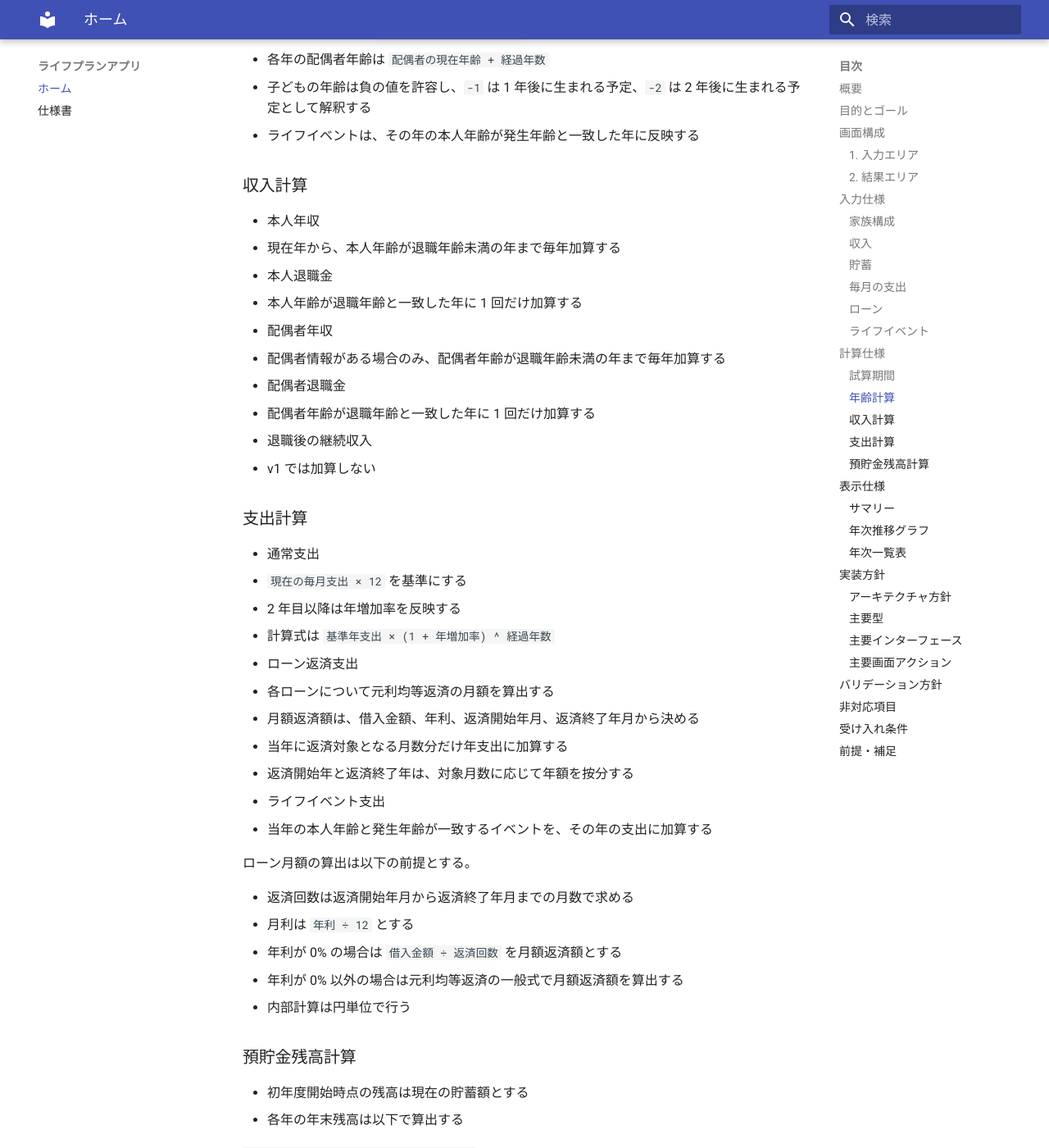
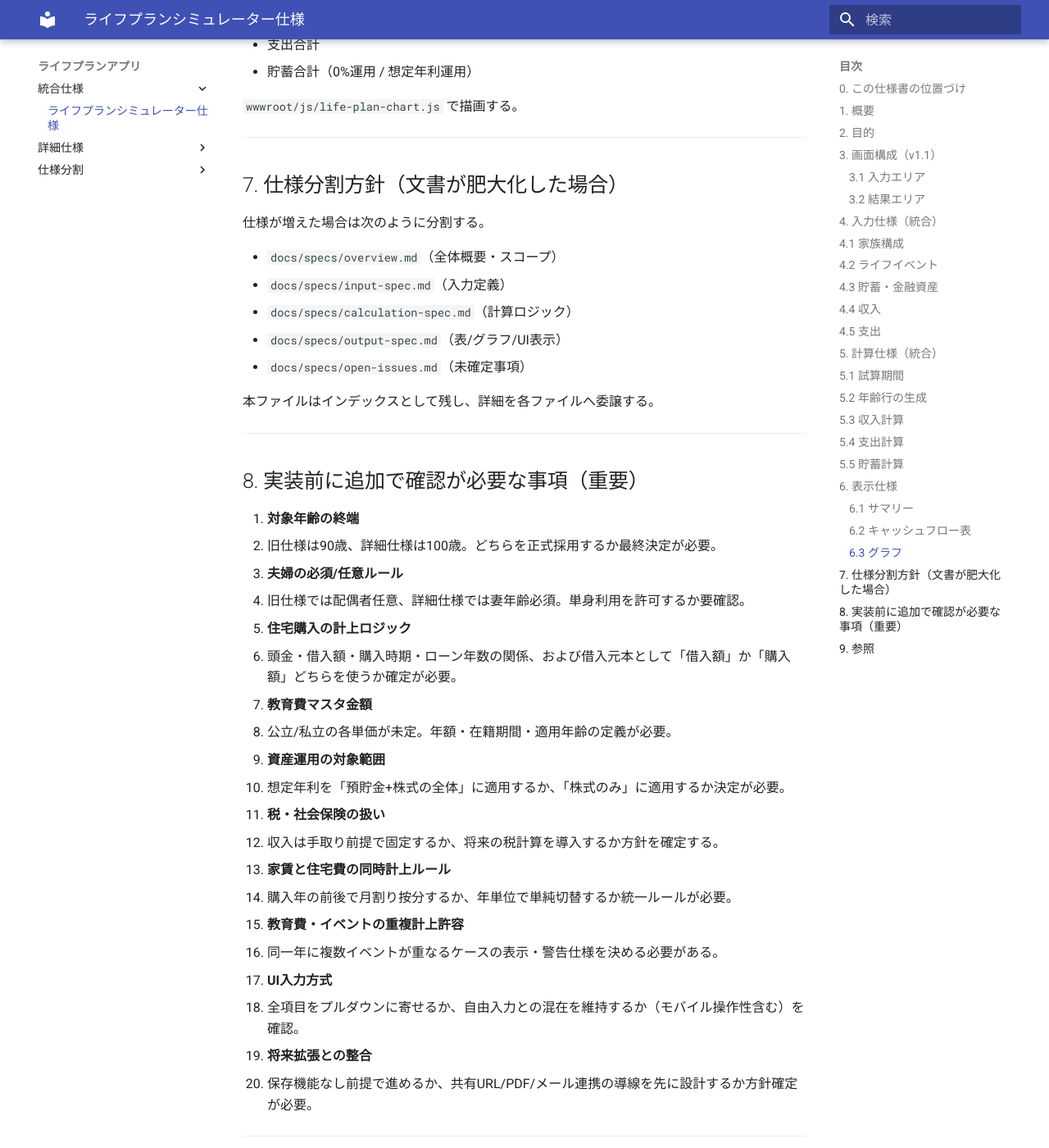
Before and after one commit to Kinagaki-525/LifePlan, an MkDocs documentation site: the page built from docs/life-plan-simulator-spec.md, in a window 1280 px wide and 1400 px high, scrolled down 5096 px. Shown: the whole window at 82% size. Built offline with MkDocs 1.6.1 and Material for MkDocs 9.7.7, drawn with Linux system fonts in a browser that asks for light colours; some of the changed text lies outside the part shown.

Commit message:
docs: expose all spec markdown files in mkdocs nav

```diff
--- a/docs/life-plan-simulator-spec.md
+++ b/docs/life-plan-simulator-spec.md
@@ -1,361 +1,235 @@
-# ライフプランシミュレーター仕様書
+# ライフプランシミュレーター仕様書（統合版）
 
-## 概要
+## 0. この仕様書の位置づけ
 
-本ドキュメントは、`rennsyu` の ASP.NET Core MVC アプリに追加するライフプランシミュレーターの実装前提を整理した仕様書である。
-入力フォームで家族構成、収入、貯蓄、毎月の支出、ローン、ライフイベントを入力し、年ごとの収入・支出・預貯金残高をグラフと表で確認できる Web アプリを対象とする。
+本書は、以下 2 つの文書を統合した「実装の基準仕様（v1.1）」です。
 
-本仕様は v1 を対象とし、永続化や高度な資産運用計算は含めない。
+- 先行作成した `life-plan-simulator-spec.md`（基本方針）
+- 後続作成した `web-app-spec.md`（詳細入力・計算項目）
 
-## 目的とゴール
+以降の実装では、**本書を正**とし、未確定項目は「要確認事項」に従って確定します。
 
-- ユーザーが現在の家計条件と将来の大きな支出を入力できること
-- 現在年から本人 90 歳までの年次推移を確認できること
-- 年ごとの収入、支出、預貯金残高を一覧とグラフで把握できること
-- ASP.NET Core MVC の既存構成を崩さず、責務分離を意識した実装にすること
-- 次の実装フェーズで迷わないよう、入力項目、計算ルール、表示仕様を明確にすること
+---
 
-## 画面構成
+## 1. 概要
 
-画面は `Home/Index` の 1 画面完結とする。入力エリアと結果エリアを同一画面に配置する。
+`rennsyu` の ASP.NET Core MVC アプリに、家計の将来推移を可視化するライフプランシミュレーター機能を追加する。
 
-### 1. 入力エリア
+- 対象：単一画面（`Home/Index`）での入力・試算・表示
+- 単位：入力は万円、内部計算は円
+- 出力：年次キャッシュフロー表、貯蓄推移グラフ、サマリー
+- 期間：現在年から本人（夫）100歳までを基本（※旧仕様90歳から拡張）
 
-以下のセクションを上から順に表示する。
+> 補足：`web-app-spec.md` の詳細表が夫基準・100歳前提で構成されているため、本統合版では 100 歳を採用する。
+
+---
+
+## 2. 目的
+
+- 家族構成、収入、支出、ライフイベント、資産条件を入力可能にする
+- 年次の収入・支出・残高を一覧で確認できるようにする
+- 0%運用と想定年利運用の2系統で資産推移を比較可能にする
+- 今後の拡張（保存、PDF、共有、課金）を阻害しない責務分離構成にする
+
+---
+
+## 3. 画面構成（v1.1）
+
+### 3.1 入力エリア
+
+上から次の順で表示する。
 
 1. 家族構成
-2. 収入
+2. ライフイベント
 3. 貯蓄
-4. 毎月の支出
-5. ローン
-6. ライフイベント
-7. シミュレーション実行ボタン
+4. 収入
+5. 支出
+6. シミュレーション実行ボタン
 
-### 2. 結果エリア
-
-シミュレーション実行後に以下を表示する。
+### 3.2 結果エリア
 
 1. サマリー
-2. 年次推移グラフ
-3. 年次一覧表
+2. 年次キャッシュフロー表
+3. 貯蓄推移グラフ
 
-初期表示時は結果エリアを空、またはプレースホルダー表示とする。
+初期表示時はプレースホルダー表示とする。
 
-## 入力仕様
+---
 
-金額入力の単位は原則「万円」とする。
-内部計算では円に換算して扱う。
+## 4. 入力仕様（統合）
 
-### 家族構成
+## 4.1 家族構成
 
-- 本人年齢
-  - 必須
-  - 整数
-  - 0 以上 90 以下を想定
-- 配偶者年齢
-  - 任意
-  - 未入力時は配偶者なしとして扱う
-  - 入力時は整数
-- 子ども
-  - 可変件数
-  - 0 件以上
-  - 各行に子どもの現在年齢を入力する
-  - 負の値を許容し、将来生まれる予定の子どもも入力可能とする
-  - 入力時は整数
-  - 子ども専用の自動学費計算は行わない
+- 夫年齢：必須、16〜100整数
+- 妻年齢：必須、16〜100整数
+- 子ども1〜4年齢：任意、-20〜30整数、`-（なし）` 可
+  - 負数は将来出生予定として扱う（例：-3 は3年後出生）
 
-### 収入
+## 4.2 ライフイベント
 
-本人・配偶者それぞれについて以下を持つ。
+主要イベント（入力可能項目）
 
-- 現在年収
-  - 任意
-  - 未入力時は 0 として扱う
-  - 単位は万円
-- 退職年齢
-  - 任意
-  - 未入力時は退職金なし、将来収入なしとして扱う
-  - 整数
+- 結婚：費用、実施年齢（夫年齢基準）
+- 住宅購入：頭金、借入額、購入時期、ローン年数、想定金利
+- 自動車：購入額、初回購入年齢、買い替え間隔
+- 教育費（第1〜4子）：保育園〜大学院の区分選択（公立/私立等）
+- 旅行・その他：年間費用、開始年齢、終了年齢
+
+## 4.3 貯蓄・金融資産
+
+- 現在の預貯金残高
+- 現在の株式評価額
+- 想定運用年利（0〜20%）
+
+## 4.4 収入
+
+夫・妻それぞれ
+
+- 職業
+- 年収（手取り）
+- 年収変化（年2%増、年1%増、変化なし 等）
+- 就労期間（開始/終了年齢）
 - 退職金
-  - 任意
-  - 未入力時は 0 として扱う
-  - 単位は万円
+- 年金（年額）
+- 年金受取開始年齢
 
-補足:
+## 4.5 支出
 
-- 本人の収入条件は入力前提とする
-- 配偶者の収入条件は任意とする
-- 年金、昇給率、副収入、賞与の詳細入力は v1 では扱わない
+- 毎月の基本生活費
+- 想定インフレ率（0〜5%）
+- 毎月の家賃
+- その他支出（年間）
 
-### 貯蓄
+---
 
-- 現在の貯蓄額
-  - 必須
-  - 単位は万円
-  - シミュレーション開始時点の初期残高として使う
+## 5. 計算仕様（統合）
 
-### 毎月の支出
+## 5.1 試算期間
 
-- 現在の毎月支出
-  - 必須
-  - 単位は万円
-- 年増加率
-  - 必須
-  - 単位は %
-  - 毎年の通常支出に対して乗算で反映する
+- 開始：実行時の現在年
+- 終了：夫100歳年
+- 単位：年次（内部で月次按分を利用）
 
-補足:
+## 5.2 年齢行の生成
 
-- 毎月支出には生活費、住居費、保険料などの固定費・変動費をまとめて含める
-- ローン返済はこの項目に含めず、ローン入力で別管理する
-- 住宅購入や自動車購入の頭金など、大きな一時支出はライフイベントで扱う
+- 夫・妻：初年度入力値を基準に毎年+1
+- 子ども：初年度入力値を基準に毎年+1
+  - 初年度が空なら当該子ども行は非表示
+  - 負数年齢は表表示時に非表示（内部判定には使用可）
 
-### ローン
+## 5.3 収入計算
 
-可変件数の行追加式とする。各行は以下の項目を持つ。
+- 給与：就労開始〜終了年齢に反映
+- 給与増減：設定した年率で毎年遷移
+- 退職金：就労終了年齢年に単発計上
+- 年金：受給開始年齢以降に毎年計上
+- 収入合計：夫/妻の給与・退職金・年金の合算
 
-- 名称
-  - 任意
-  - 例: 住宅ローン、マイカーローン、教育ローン
-- 借入金額
-  - 必須
-  - 単位は万円
-- 年利
-  - 必須
-  - 単位は %
-- 返済開始年月
-  - 必須
-  - 年月入力
-- 返済終了年月
-  - 必須
-  - 年月入力
+## 5.4 支出計算
 
-補足:
+- 基本生活費：`月額 × 12`、インフレ率を年次適用
+- 家賃：住宅購入時期まで計上（購入後は0）
+- その他支出：年間固定額を計上
+- 結婚：指定年齢に単発計上
+- 住宅：
+  - 購入前年に頭金
+  - 借入分は PMT 相当計算により期間按分で計上
+- 自動車：初回購入年齢から買い替え間隔で単発計上
+- 教育費：学校区分マスタに応じて対象年齢で計上
+- 旅行・その他：開始〜終了年齢で毎年計上
+- 支出合計：上記項目の合算
 
-- ローンは継続的な支出として扱う
-- 各ローンは返済開始年月から返済終了年月まで、毎月一定額を支払う前提とする
-- 月々の返済額は元利均等返済で算出する
-- 繰上返済、ボーナス払い、変動金利、返済額変更は v1 では扱わない
+## 5.5 貯蓄計算
 
-### ライフイベント
+初年度：
 
-可変件数の行追加式とする。各行は以下の項目を持つ。
+- 開始金融資産 = 預貯金 + 株式評価額
 
-- 名称
-  - 任意
-  - 例: 車購入、住宅頭金、大学入学
-- 発生年齢
-  - 必須
-  - 本人年齢を基準にした年齢
-  - 整数
-- 金額
-  - 必須
-  - 単位は万円
+年次推移：
 
-補足:
+- 収支差額 = 収入合計 - 支出合計
+- 貯蓄合計（0%運用）
+- 貯蓄合計（想定年利運用）
 
-- ライフイベントは単発の支出として扱う
-- 学費はライフイベントとして入力する
-- 子どもの大学入学なども自動計算せず、必要なタイミングと金額を手動入力する
-- ライフイベントは複数件追加できる
+---
 
-## 計算仕様
+## 6. 表示仕様
 
-### 試算期間
+### 6.1 サマリー
 
-- 開始年はシミュレーション実行時の現在年とする
-- 終了年は本人が 90 歳になる年とする
-- 年単位でシミュレーションする
+- 試算開始年/終了年
+- 最終年の貯蓄残高（0%/年利運用）
+- 最低残高年と金額
+- 大型支出（住宅・教育・車など）ピーク年
 
-### 年齢計算
+### 6.2 キャッシュフロー表
 
-- 各年の本人年齢は `本人の現在年齢 + 経過年数`
-- 各年の配偶者年齢は `配偶者の現在年齢 + 経過年数`
-- 子どもの年齢は負の値を許容し、`-1` は 1 年後に生まれる予定、`-2` は 2 年後に生まれる予定として解釈する
-- ライフイベントは、その年の本人年齢が発生年齢と一致した年に反映する
+主な表示行：
 
-### 収入計算
+- 家族年齢（夫・妻・子ども）
+- 収入系（給与・退職金・年金・合計）
+- 支出系（生活費、家賃、イベント群、合計）
+- 貯蓄系（開始資産、収支差額、残高推移）
 
-- 本人年収
-  - 現在年から、本人年齢が退職年齢未満の年まで毎年加算する
-- 本人退職金
-  - 本人年齢が退職年齢と一致した年に 1 回だけ加算する
-- 配偶者年収
-  - 配偶者情報がある場合のみ、配偶者年齢が退職年齢未満の年まで毎年加算する
-- 配偶者退職金
-  - 配偶者年齢が退職年齢と一致した年に 1 回だけ加算する
-- 退職後の継続収入
-  - v1 では加算しない
+### 6.3 グラフ
 
-### 支出計算
+- 収入合計
+- 支出合計
+- 貯蓄合計（0%運用 / 想定年利運用）
 
-- 通常支出
-  - `現在の毎月支出 × 12` を基準にする
-  - 2 年目以降は年増加率を反映する
-  - 計算式は `基準年支出 × (1 + 年増加率) ^ 経過年数`
-- ローン返済支出
-  - 各ローンについて元利均等返済の月額を算出する
-  - 月額返済額は、借入金額、年利、返済開始年月、返済終了年月から決める
-  - 当年に返済対象となる月数分だけ年支出に加算する
-  - 返済開始年と返済終了年は、対象月数に応じて年額を按分する
-- ライフイベント支出
-  - 当年の本人年齢と発生年齢が一致するイベントを、その年の支出に加算する
+`wwwroot/js/life-plan-chart.js` で描画する。
 
-ローン月額の算出は以下の前提とする。
+---
 
-- 返済回数は返済開始年月から返済終了年月までの月数で求める
-- 月利は `年利 ÷ 12` とする
-- 年利が 0% の場合は `借入金額 ÷ 返済回数` を月額返済額とする
-- 年利が 0% 以外の場合は元利均等返済の一般式で月額返済額を算出する
-- 内部計算は円単位で行う
+## 7. 仕様分割方針（文書が肥大化した場合）
 
-### 預貯金残高計算
+仕様が増えた場合は次のように分割する。
 
-- 初年度開始時点の残高は現在の貯蓄額とする
-- 各年の年末残高は以下で算出する
+- `docs/specs/overview.md`（全体概要・スコープ）
+- `docs/specs/input-spec.md`（入力定義）
+- `docs/specs/calculation-spec.md`（計算ロジック）
+- `docs/specs/output-spec.md`（表/グラフ/UI表示）
+- `docs/specs/open-issues.md`（未確定事項）
 
-`年末残高 = 前年末残高 + 年収入 - 年支出`
+本ファイルはインデックスとして残し、詳細を各ファイルへ委譲する。
 
-補足:
+---
 
-- 投資利回り、税引き、インフレ調整後資産、借入残高などは v1 では扱わない
+## 8. 実装前に追加で確認が必要な事項（重要）
 
-## 表示仕様
+1. **対象年齢の終端**
+   - 旧仕様は90歳、詳細仕様は100歳。どちらを正式採用するか最終決定が必要。
 
-### サマリー
+2. **夫婦の必須/任意ルール**
+   - 旧仕様では配偶者任意、詳細仕様では妻年齢必須。単身利用を許可するか要確認。
 
-少なくとも以下を表示対象とする。
+3. **住宅購入の計上ロジック**
+   - 頭金・借入額・購入時期・ローン年数の関係、および借入元本として「借入額」か「購入額」どちらを使うか確定が必要。
 
-- シミュレーション開始年
-- シミュレーション終了年
-- 最終年の預貯金残高
-- 預貯金残高が最も少ない年とその金額
-- ローン返済が終了する最終年
+4. **教育費マスタ金額**
+   - 公立/私立の各単価が未定。年額・在籍期間・適用年齢の定義が必要。
 
-### 年次推移グラフ
+5. **資産運用の対象範囲**
+   - 想定年利を「預貯金+株式の全体」に適用するか、「株式のみ」に適用するか決定が必要。
 
-以下の 3 系列を同じグラフ内に表示する。
+6. **税・社会保険の扱い**
+   - 収入は手取り前提で固定するか、将来の税計算を導入するか方針を確定する。
 
-- 年収入
-- 年支出
-- 年末預貯金残高
+7. **家賃と住宅費の同時計上ルール**
+   - 購入年の前後で月割り按分するか、年単位で単純切替するか統一ルールが必要。
 
-要件:
+8. **教育費・イベントの重複計上許容**
+   - 同一年に複数イベントが重なるケースの表示・警告仕様を決める必要がある。
 
-- 横軸は年
-- 縦軸は金額
-- 表と同じデータソースを使う
-- 描画は共通の `site.js` ではなく、専用ファイル `wwwroot/js/life-plan-chart.js` で行う
+9. **UI入力方式**
+   - 全項目をプルダウンに寄せるか、自由入力との混在を維持するか（モバイル操作性含む）を確認。
 
-### 年次一覧表
+10. **将来拡張との整合**
+   - 保存機能なし前提で進めるか、共有URL/PDF/メール連携の導線を先に設計するか方針確定が必要。
 
-各年について少なくとも以下の列を持つ。
+---
 
-- 年
-- 本人年齢
-- 配偶者年齢
-- 年収入
-- 年支出
-- 年末預貯金残高
+## 9. 参照
 
-必要に応じて以下を追加してよい。
-
-- ローン返済額
-- ライフイベントの有無または名称
-- 子ども人数
-
-## 実装方針
-
-### アーキテクチャ方針
-
-- `Controllers`
-  - HTTP リクエストの受付、入力の受け取り、View 返却に集中する
-- `ViewModels`
-  - 画面入力と画面表示専用の型を持つ
-- `Application/Services`
-  - 入力 ViewModel 相当のデータを計算用モデルに変換し、シミュレーションを実行し、結果表示用モデルを組み立てる
-- `Application/Interfaces`
-  - 試算サービス契約を置く
-- `Domain/Entities`
-  - 家族構成、収入条件、支出条件、ローン、ライフイベント、年次結果などの計算対象データを置く
-- `Domain/Logic`
-  - 年次シミュレーションの純粋計算を置く
-
-### 主要型
-
-- `LifePlanPageViewModel`
-  - 画面全体の入力値、結果一覧、サマリー、結果表示フラグを持つ
-- `FamilyInputViewModel`
-  - 本人年齢、配偶者年齢、子ども一覧を持つ
-- `IncomeInputViewModel`
-  - 本人・配偶者の収入条件を持つ
-- `ChildInputViewModel`
-  - 子どもの現在年齢を持つ
-- `LifeEventInputViewModel`
-  - 名称、発生年齢、金額を持つ
-- `LoanInputViewModel`
-  - 名称、借入金額、年利、返済開始年月、返済終了年月を持つ
-- `YearlyPlanResultViewModel`
-  - 年別の表示用結果を持つ
-
-### 主要インターフェース
-
-- `ILifePlanSimulationService`
-  - 画面入力を受け取り、サマリーと年次結果を返す
-
-### 主要画面アクション
-
-- `GET /Home/Index`
-  - 初期値または空の入力フォームを表示する
-- `POST /Home/Index`
-  - 入力値を受け取り、バリデーション後に試算結果を同画面へ返す
-
-## バリデーション方針
-
-- 本人年齢、現在の貯蓄額、現在の毎月支出、年増加率は必須
-- 金額項目は負数を不可とする
-- 本人年齢、配偶者年齢、ライフイベント発生年齢は負数を不可とする
-- 子どもの年齢だけは負数を許容する
-- ローンの借入金額、年利、返済開始年月、返済終了年月は必須
-- ローンの返済終了年月は返済開始年月以降でなければならない
-- 配偶者関連は未入力を許容する
-- 子どもは 0 件を許容する
-- ローンは 0 件を許容する
-- ライフイベントは 0 件を許容する
-- ライフイベント行が存在する場合、発生年齢と金額は入力必須とする
-- ローン行が存在する場合、借入金額、年利、返済開始年月、返済終了年月は入力必須とする
-- 不正入力時は同一画面上に検証メッセージを表示する
-
-## 非対応項目
-
-以下は v1 の対象外とする。
-
-- 年金収入
-- 昇給率や賞与率の詳細設定
-- 資産運用利回り
-- 税金や社会保険料の控除計算
-- 繰上返済、ボーナス払い、変動金利を含む高度なローン返済シミュレーション
-- 月単位シミュレーション
-- データ保存機能
-- ユーザー認証
-
-## 受け入れ条件
-
-- `Home/Index` でライフプランシミュレーター画面が表示される
-- 家族構成、収入、貯蓄、毎月の支出、ローン、ライフイベントを入力できる
-- 本人のみの入力でもシミュレーションできる
-- 配偶者あり、子ども複数、ローン複数、ライフイベント複数でもシミュレーションできる
-- 退職年に退職金が 1 回だけ反映される
-- 通常支出に年増加率が反映される
-- ローン返済が返済対象期間の年だけ継続支出として加算される
-- 発生年齢が一致した年だけライフイベント支出が加算される
-- 年次一覧表とグラフが同じ計算結果を表示する
-- 任意項目が未入力でも例外にならない
-- 実装後に `dotnet build` が通る
-
-## 前提・補足
-
-- `AGENTS.md` はリポジトリルートに維持する
-- 本仕様書の保存先は `docs/life-plan-simulator-spec.md` とする
-- 参考サイトは UI 体験の方向性のみ参照し、厳密な再現は行わない
-- 今後、年金や投資利回り、繰上返済などを追加する場合は v2 以降の拡張として扱う
+- `docs/web-app-spec.md`（詳細元資料）
+- `docs/life-plan-simulator-spec.md`（本統合版）
--- /dev/null
+++ b/docs/specs/open-issues.md
@@ -0,0 +1,9 @@
+# 未確定事項（実装前確認）
+
+- 試算終端年齢（90歳 or 100歳）
+- 妻項目の必須/任意
+- 住宅ローン元本の扱い（借入額 or 購入費ベース）
+- 教育費マスタ（金額・適用期間）
+- 想定年利の適用対象（資産全体 or 株式のみ）
+- 家賃終了タイミング（年単位 or 月按分）
+- 保存機能の有無と共有/PDF要件の関係
--- a/mkdocs.yml
+++ b/mkdocs.yml
@@ -5,5 +5,14 @@ theme:
   language: ja
 
 nav:
-  - ホーム: life-plan-simulator-spec.md
-  - 仕様書: web-app-spec.md
+  - 統合仕様:
+      - ライフプランシミュレーター仕様: life-plan-simulator-spec.md
+  - 詳細仕様:
+      - WEBアプリ仕様: web-app-spec.md
+  - 仕様分割:
+      - ガイド: specs/index.md
+      - 全体概要: specs/overview.md
+      - 入力仕様: specs/input-spec.md
+      - 計算仕様: specs/calculation-spec.md
+      - 出力仕様: specs/output-spec.md
+      - 未確定事項: specs/open-issues.md
```
Also changed, not shown: docs/specs/calculation-spec.md (added, +3 -0 lines), docs/specs/index.md (added, +9 -0 lines), docs/specs/input-spec.md (added, +3 -0 lines), docs/specs/output-spec.md (added, +3 -0 lines), docs/specs/overview.md (added, +3 -0 lines).
